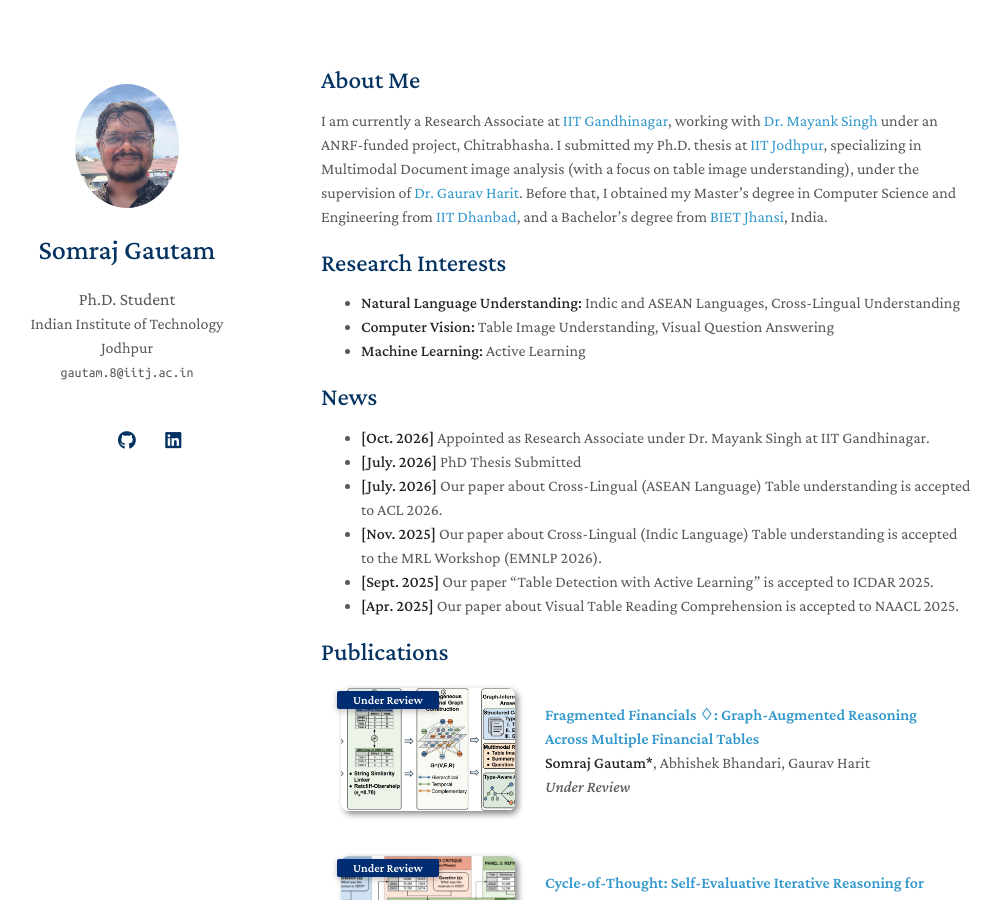
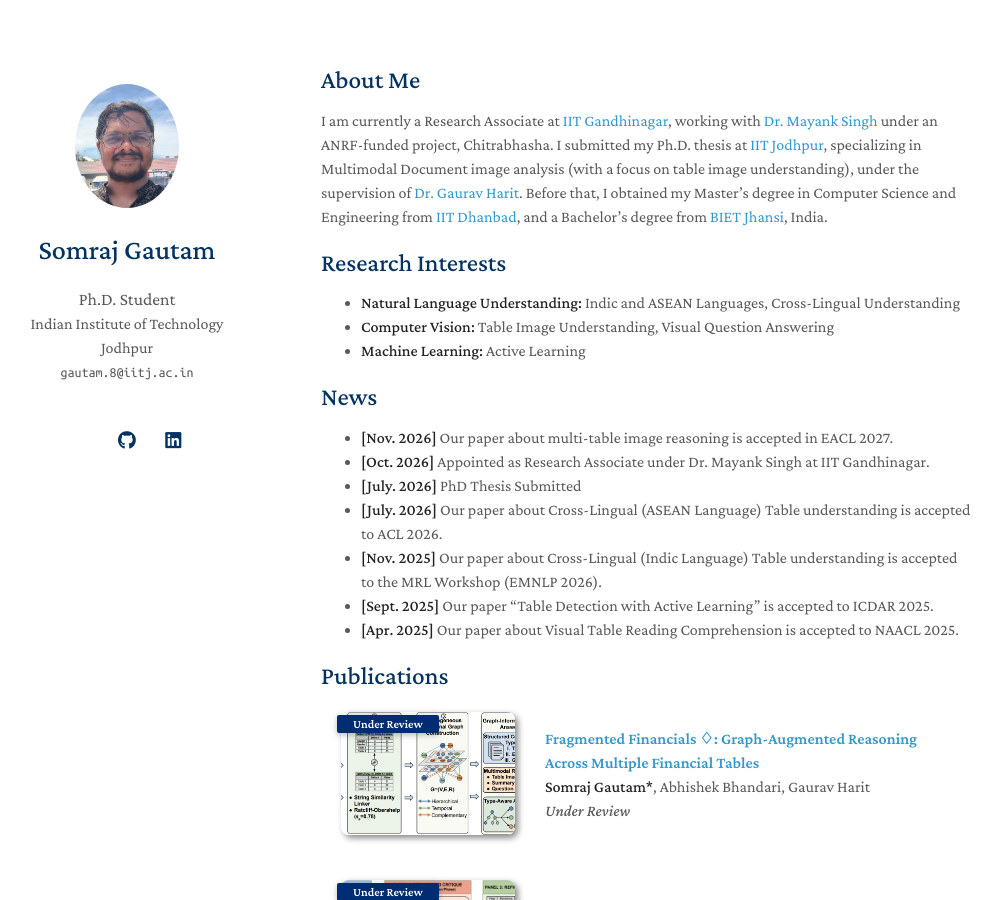
Before and after one commit to somrajgautam/somrajgautam.github.io, a Jekyll site: the page built from index.md, in a window 1280 px wide and 900 px high. Shown: the whole window, without its empty margins (149-1149 px from the left). Built offline with Jekyll 4.4.1, drawn with Linux system fonts in a browser that asks for light colours; a style sheet for code colours, icons or effects is not loaded; our own code applies the rules of GitHub Pages for plain Markdown files.

Commit message:
Update index.md

```diff
--- a/index.md
+++ b/index.md
@@ -18,6 +18,7 @@ I am currently a Research Associate at [IIT Gandhinagar](https://iitgn.ac.in/),
 
 ## News
 
+- **[Nov. 2026]** Our paper about multi-table image reasoning is accepted in EACL 2027.
 - **[Oct. 2026]** Appointed as Research Associate under Dr. Mayank Singh at IIT Gandhinagar.
 - **[July. 2026]** PhD Thesis Submitted
 - **[July. 2026]** Our paper about Cross-Lingual (ASEAN Language) Table understanding is accepted to ACL 2026.
```
